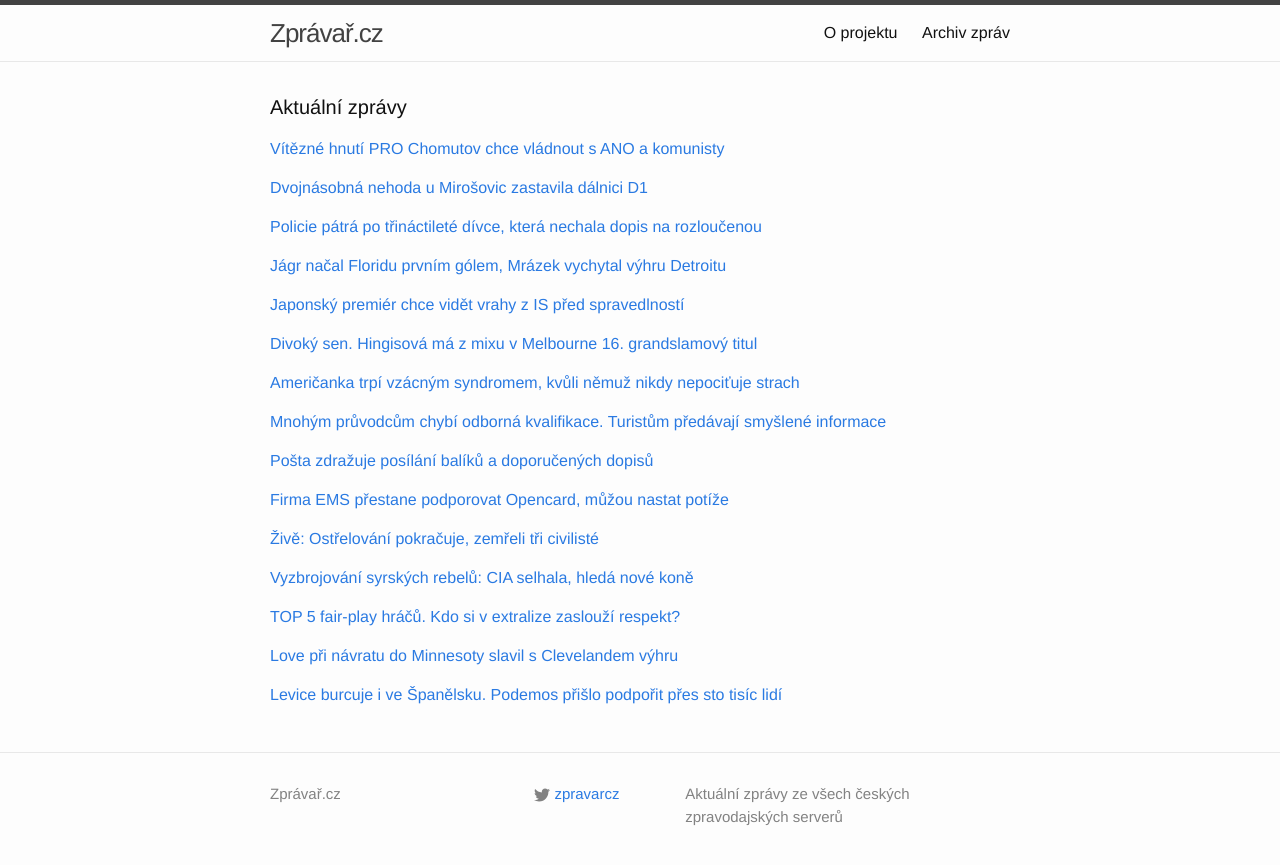
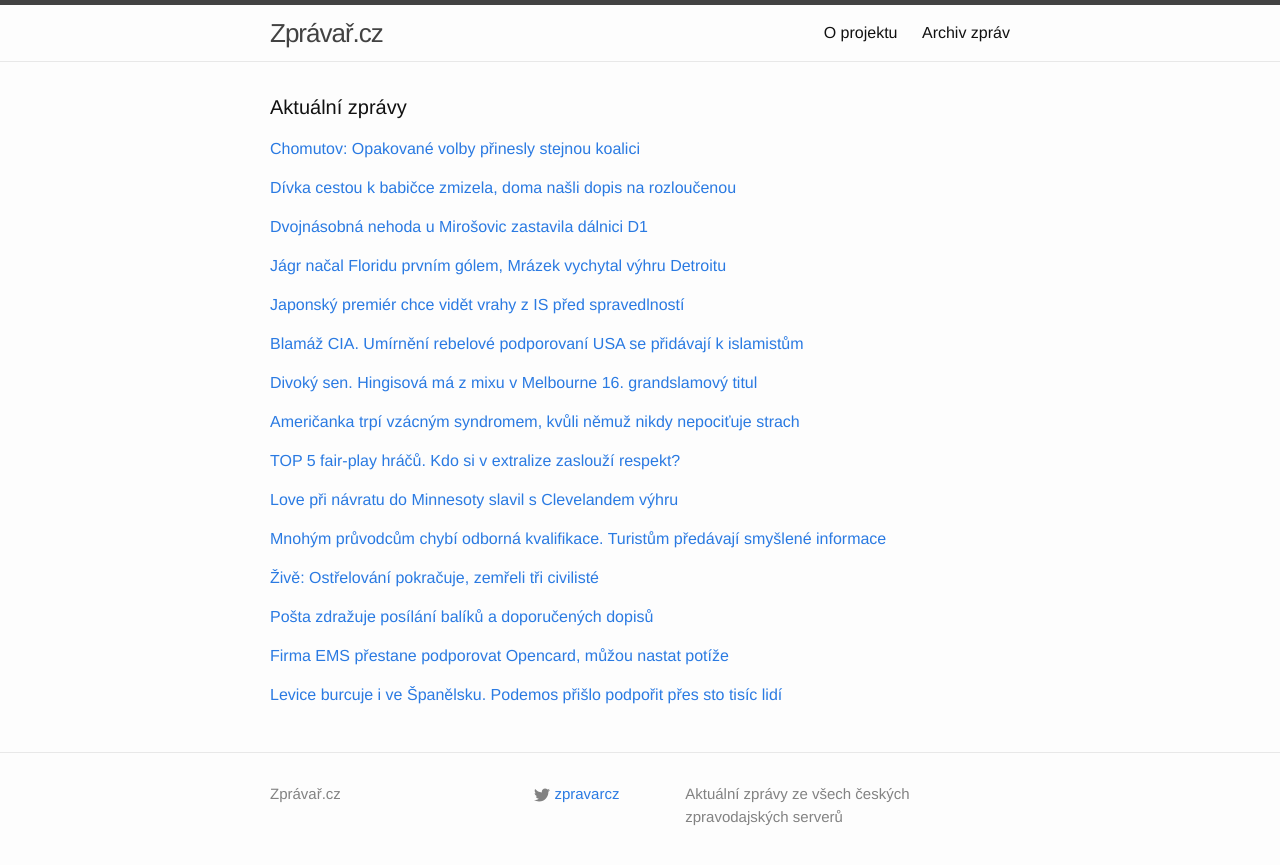
Before and after one commit to adliska/zpravar, a Jekyll site: the page built from index.html, in a window 1280 px wide. Shown: the top 865 px of the page. Built offline with Jekyll 4.4.1, drawn with Linux system fonts in a browser that asks for light colours.

Commit message:
zpravar news update

```diff
--- a/index.html
+++ b/index.html
@@ -5,9 +5,10 @@ layout: default
 <div class="home">
     <h1 class="page-heading">Aktuální zprávy</h1>
 
-<p><a href="javascript:;" onclick="toggle_visibility('zpravy0')">Vítězné hnutí PRO Chomutov chce vládnout s ANO a komunisty</a></p>
+<p><a href="javascript:;" onclick="toggle_visibility('zpravy0')">Chomutov: Opakované volby přinesly stejnou koalici</a></p>
 <div id="zpravy0" style="display:none">
 <ul>
+<li><a href=http://zpravy.aktualne.cz/regiony/ustecky/chomutov-opakovane-volby-prinesly-stejnou-koalici/r~4ce9d2cea9d911e4a10c0025900fea04/>Chomutov: Opakované volby přinesly stejnou koalici - zpravy.aktualne.cz</a></li>
 <li><a href=http://www.rozhlas.cz/_zprava/vitezne-hnuti-pro-chomutov-chce-vladnout-s-ano-a-komunisty--1450292>Vítězné hnutí PRO Chomutov chce vládnout s ANO a komunisty - www.rozhlas.cz</a></li>
 <li><a href=http://www.rozhlas.cz/_zprava/opakovane-volby-v-chomutove-vyhralo-hnuti-pro-chomutov-rozhodlo-o-tom-22-volicu--1450292>Opakované volby v Chomutově vyhrálo hnutí PRO Chomutov, rozhodlo o tom 22 % voličů - www.rozhlas.cz</a></li>
 <li><a href=http://www.novinky.cz/domaci/360381-prubeh-opakovanych-voleb-v-biline-proveruje-policie.html>Průběh opakovaných voleb v Bílině prověřuje policie - www.novinky.cz</a></li>
@@ -19,8 +20,20 @@ layout: default
 <li><a href=http://www.denik.cz/z_domova/volby-v-biline-vyhrala-kscm-k-urnam-prislo-temer-33-procent-volicu-20150201.html>Volby v Bílině vyhrála KSČM, k urnám přišlo téměř 33 procent voličů - www.denik.cz</a></li>
 <li><a href=http://usti.idnes.cz/opakovane-volby-chomutov-bilina-kupceni-hlasy-fq5-/usti-zpravy.aspx?c=A150201_070956_usti-zpravy_hv>V opakovaném hlasování vyhrálo PRO Chomutov, v Bílině komunisté - usti.idnes.cz</a></li>
 </ul>
-</div><p><a href="javascript:;" onclick="toggle_visibility('zpravy1')">Dvojnásobná nehoda u Mirošovic zastavila dálnici D1</a></p>
+</div><p><a href="javascript:;" onclick="toggle_visibility('zpravy1')">Dívka cestou k babičce zmizela, doma našli dopis na rozloučenou</a></p>
 <div id="zpravy1" style="display:none">
+<ul>
+<li><a href=http://praha.idnes.cz/policie-hleda-trinactiletou-divku-d52-/praha-zpravy.aspx?c=A150201_112215_praha-zpravy_mav>Dívka cestou k babičce zmizela, doma našli dopis na rozloučenou - praha.idnes.cz</a></li>
+<li><a href=http://www.ceskatelevize.cz/ct24/regiony/300212-policie-patra-po-trinactilete-divce-nechala-dopis-na-rozloucenou/>Policie pátrá po třináctileté dívce. Nechala dopis na rozloučenou - www.ceskatelevize.cz</a></li>
+<li><a href=http://www.novinky.cz/krimi/360377-policie-patra-po-trinactilete-divce-ktera-nechala-dopis-na-rozloucenou.html>Policie pátrá po třináctileté dívce, která nechala dopis na rozloučenou - www.novinky.cz</a></li>
+<li><a href=http://www.lidovky.cz/policiste-patraji-po-trinactilete-divce-doma-nechala-dopis-na-rozloucenou-159-/zpravy-domov.aspx?c=A150201_091524_ln_domov_ele>Policisté pátrají po třináctileté dívce. Doma nechala dopis na rozloučenou  - www.lidovky.cz</a></li>
+<li><a href=http://www.denik.cz/z_domova/policie-patra-po-13lete-divce-ktera-nechala-dopis-na-rozloucenou-20150201.html>Policie pátrá po 13leté dívce, která nechala dopis na rozloučenou - www.denik.cz</a></li>
+<li><a href=http://www.novinky.cz/krimi/360377-policie-patra-po-trinactilete-divce-ktere-nechala-dopis-na-rozloucenou.html>Policie pátrá po třináctileté dívce, které nechala dopis na rozloučenou - www.novinky.cz</a></li>
+<li><a href=http://www.ceskenoviny.cz/zpravy/zpravy/policie-patra-po-13lete-divce-ktera-nechala-dopis-na-rozloucenou/1175915>Policie pátrá po 13leté dívce, která nechala dopis na rozloučenou - www.ceskenoviny.cz</a></li>
+<li><a href=http://www.rozhlas.cz/_zprava/policie-patra-po-trinactilete-divce-z-prahy-doma-nechala-dopis-na-rozloucenou--1450279>Policie pátrá po třináctileté dívce z Prahy, doma nechala dopis na rozloučenou - www.rozhlas.cz</a></li>
+</ul>
+</div><p><a href="javascript:;" onclick="toggle_visibility('zpravy2')">Dvojnásobná nehoda u Mirošovic zastavila dálnici D1</a></p>
+<div id="zpravy2" style="display:none">
 <ul>
 <li><a href=http://www.denik.cz/z_domova/dvojnasobna-nehoda-u-mirosovic-zastavila-dalnici-d1-20150201.html>Dvojnásobná nehoda u Mirošovic zastavila dálnici D1 - www.denik.cz</a></li>
 <li><a href=http://www.ceskenoviny.cz/zpravy/zpravy/d1-u-mirosovic-uzavrely-dve-nehody-jeden-clovek-byl-zranen/1175961>D1 u Mirošovic uzavřely dvě nehody, jeden člověk byl zraněn - www.ceskenoviny.cz</a></li>
@@ -28,16 +41,6 @@ layout: default
 <li><a href=http://zpravy.aktualne.cz/regiony/dalnici-d1-u-mirosovic-ve-smeru-na-brno-uzavrela-nehoda/r~8d3be864a9f011e486b9002590604f2e/>Dálnici D1 u Mirošovic ve směru na Brno uzavřela nehoda - zpravy.aktualne.cz</a></li>
 <li><a href=http://praha.idnes.cz/d1-nehoda-chodec-auto-0q7-/praha-zpravy.aspx?c=A150201_094331_praha-zpravy_hv>Na D1 srazilo auto člověka, dálnice je zčásti uzavřena - praha.idnes.cz</a></li>
 <li><a href=http://www.ceskenoviny.cz/zpravy/zpravy/dalnici-d1-u-mirosovic-ve-smeru-na-brno-uzavrela-dopravni-nehoda/1175961>Dálnici D1 u Mirošovic ve směru na Brno uzavřela dopravní nehoda - www.ceskenoviny.cz</a></li>
-</ul>
-</div><p><a href="javascript:;" onclick="toggle_visibility('zpravy2')">Policie pátrá po třináctileté dívce, která nechala dopis na rozloučenou</a></p>
-<div id="zpravy2" style="display:none">
-<ul>
-<li><a href=http://www.novinky.cz/krimi/360377-policie-patra-po-trinactilete-divce-ktera-nechala-dopis-na-rozloucenou.html>Policie pátrá po třináctileté dívce, která nechala dopis na rozloučenou - www.novinky.cz</a></li>
-<li><a href=http://www.lidovky.cz/policiste-patraji-po-trinactilete-divce-doma-nechala-dopis-na-rozloucenou-159-/zpravy-domov.aspx?c=A150201_091524_ln_domov_ele>Policisté pátrají po třináctileté dívce. Doma nechala dopis na rozloučenou  - www.lidovky.cz</a></li>
-<li><a href=http://www.denik.cz/z_domova/policie-patra-po-13lete-divce-ktera-nechala-dopis-na-rozloucenou-20150201.html>Policie pátrá po 13leté dívce, která nechala dopis na rozloučenou - www.denik.cz</a></li>
-<li><a href=http://www.novinky.cz/krimi/360377-policie-patra-po-trinactilete-divce-ktere-nechala-dopis-na-rozloucenou.html>Policie pátrá po třináctileté dívce, které nechala dopis na rozloučenou - www.novinky.cz</a></li>
-<li><a href=http://www.ceskenoviny.cz/zpravy/zpravy/policie-patra-po-13lete-divce-ktera-nechala-dopis-na-rozloucenou/1175915>Policie pátrá po 13leté dívce, která nechala dopis na rozloučenou - www.ceskenoviny.cz</a></li>
-<li><a href=http://www.rozhlas.cz/_zprava/policie-patra-po-trinactilete-divce-z-prahy-doma-nechala-dopis-na-rozloucenou--1450279>Policie pátrá po třináctileté dívce z Prahy, doma nechala dopis na rozloučenou - www.rozhlas.cz</a></li>
 </ul>
 </div><p><a href="javascript:;" onclick="toggle_visibility('zpravy3')">Jágr načal Floridu prvním gólem, Mrázek vychytal výhru Detroitu</a></p>
 <div id="zpravy3" style="display:none">
@@ -57,69 +60,70 @@ layout: default
 <li><a href=http://www.ceskenoviny.cz/zpravy/zpravy/video-s-udajnym-stetim-gotoa-je-podle-tokia-nejspis-prave/1175875>Video s údajným stětím Gotoa je podle Tokia nejspíš pravé - www.ceskenoviny.cz</a></li>
 <li><a href=http://www.rozhlas.cz/_zprava/video-zachycujici-zabiti-japonskeho-novinare-islamisty-je-zrejme-prave--1450248>Video zachycující zabití japonského novináře islamisty je zřejmě pravé - www.rozhlas.cz</a></li>
 </ul>
-</div><p><a href="javascript:;" onclick="toggle_visibility('zpravy5')">Divoký sen. Hingisová má z mixu v Melbourne 16. grandslamový titul</a></p>
+</div><p><a href="javascript:;" onclick="toggle_visibility('zpravy5')">Blamáž CIA. Umírnění rebelové podporovaní USA se přidávají k islamistům </a></p>
 <div id="zpravy5" style="display:none">
+<ul>
+<li><a href=http://www.lidovky.cz/blamaz-cia-umirneni-rebelove-podporovani-usa-se-pridavaji-k-islamistum-13u-/zpravy-svet.aspx?c=A150201_111736_ln_zahranici_mmu>Blamáž CIA. Umírnění rebelové podporovaní USA se přidávají k islamistům  - www.lidovky.cz</a></li>
+<li><a href=http://www.tyden.cz/rubriky/zahranici/asie-a-oceanie/vyzbrojovani-syrskych-rebelu-cia-selhala-hleda-nove-kone_332009.html>Vyzbrojování syrských rebelů: CIA selhala, hledá nové koně - www.tyden.cz</a></li>
+<li><a href=http://zahranicni.ihned.cz/blizky-vychod/c1-63467180-islamsky-stat-al-kaida-cia-asad-syrie>CIA platila syrské opozici málo. Bojovníci raději přešli k Al-Káidě a ISIS - zahranicni.ihned.cz</a></li>
+<li><a href=http://www.ceskenoviny.cz/zpravy/zpravy/wsj-tajna-mise-cia-na-vyzbrojeni-syrskych-rebelu-se-nevydarila/1175966>WSJ: Tajná mise CIA na vyzbrojení syrských rebelů se nevydařila - www.ceskenoviny.cz</a></li>
+</ul>
+</div><p><a href="javascript:;" onclick="toggle_visibility('zpravy6')">Divoký sen. Hingisová má z mixu v Melbourne 16. grandslamový titul</a></p>
+<div id="zpravy6" style="display:none">
 <ul>
 <li><a href=http://www.denik.cz/tenis/divoky-sen-hingisova-ma-z-mixu-v-melbourne-16-grandslamovy-titul-20150201.html>Divoký sen. Hingisová má z mixu v Melbourne 16. grandslamový titul - www.denik.cz</a></li>
 <li><a href=http://sport.aktualne.cz/hingisova-ma-z-mixu-v-melbourne-16-grandslamovy-titul/r~19c023eca9ef11e4ba57002590604f2e/>Hingisová má z mixu v Melbourne 16. grandslamový titul - sport.aktualne.cz</a></li>
 <li><a href=http://sport.idnes.cz/australian-open-smisena-ctyrhra-hingisova-paes-f5k-/tenis.aspx?c=A150201_081851_tenis_ald>Hingisová slaví šestnáctý grandslamový titul, s Paesem ovládli čtyřhru - sport.idnes.cz</a></li>
 <li><a href=http://www.sportovninoviny.cz/zpravy/hingisova-ma-z-mixu-v-melbourne-16-grandslamovy-titul/1175929>Hingisová má z mixu v Melbourne 16. grandslamový titul - www.sportovninoviny.cz</a></li>
 </ul>
-</div><p><a href="javascript:;" onclick="toggle_visibility('zpravy6')">Američanka trpí vzácným syndromem, kvůli němuž nikdy nepociťuje strach</a></p>
-<div id="zpravy6" style="display:none">
+</div><p><a href="javascript:;" onclick="toggle_visibility('zpravy7')">Američanka trpí vzácným syndromem, kvůli němuž nikdy nepociťuje strach</a></p>
+<div id="zpravy7" style="display:none">
 <ul>
 <li><a href=http://www.novinky.cz/koktejl/360380-americanka-trpi-vzacnym-syndromem-kvuli-nemuz-nikdy-nepocituje-strach.html>Američanka trpí vzácným syndromem, kvůli němuž nikdy nepociťuje strach - www.novinky.cz</a></li>
 <li><a href=http://www.tyden.cz/rubriky/zdravi/americanka-nezna-strach-muze-za-to-vzacny-syndrom_332003.html>Američanka nezná strach. Může za to vzácný syndrom - www.tyden.cz</a></li>
 <li><a href=http://www.ceskenoviny.cz/zpravy/zpravy/americanka-trpi-vzacnou-nemoci-nema-nikdy-strach/1175913>Američanka trpí vzácnou nemocí, nemá nikdy strach - www.ceskenoviny.cz</a></li>
 </ul>
-</div><p><a href="javascript:;" onclick="toggle_visibility('zpravy7')">Mnohým průvodcům chybí odborná kvalifikace. Turistům předávají smyšlené informace </a></p>
-<div id="zpravy7" style="display:none">
+</div><p><a href="javascript:;" onclick="toggle_visibility('zpravy8')">TOP 5 fair-play hráčů. Kdo si v extralize zaslouží respekt?</a></p>
+<div id="zpravy8" style="display:none">
+<ul>
+<li><a href=http://www.tyden.cz/rubriky/sport/hokej/extraliga/top-5-fair-play-hracu-kdo-si-v-extralize-zaslouzi-respekt_331972.html>TOP 5 fair-play hráčů. Kdo si v extralize zaslouží respekt? - www.tyden.cz</a></li>
+<li><a href=http://www.tyden.cz/rubriky/sport/hokej/extraliga/top-5-fair-play-hokejistu-kdo-si-v-extralize-zaslouzi-respekt_331972.html>TOP 5 fair-play hokejistů. Kdo si v extralize zaslouží respekt? - www.tyden.cz</a></li>
+<li><a href=http://www.tyden.cz/rubriky/sport/hokej/extraliga/top-5-fair-play-hokejistu-extraligy-kdo-si-zaslouzi-respekt_331972.html>TOP 5 fair-play hokejistů extraligy. Kdo si zaslouží respekt? - www.tyden.cz</a></li>
+</ul>
+</div><p><a href="javascript:;" onclick="toggle_visibility('zpravy9')">Love při návratu do Minnesoty slavil s Clevelandem výhru</a></p>
+<div id="zpravy9" style="display:none">
+<ul>
+<li><a href=http://sport.aktualne.cz/love-pri-navratu-do-minnesoty-slavil-s-clevelandem-vyhru/r~d12712d2a9f111e49f60002590604f2e/>Love při návratu do Minnesoty slavil s Clevelandem výhru - sport.aktualne.cz</a></li>
+<li><a href=http://sport.idnes.cz/basketbalova-nba-0kd-/basket.aspx?c=A150201_093236_sport-basket_ald>Love si návrat do Minnesoty neužil. Výhru však Cleveland urval - sport.idnes.cz</a></li>
+<li><a href=http://www.denik.cz/ostatni_sport/love-pri-navratu-do-minnesoty-slavil-s-clevelandem-vyhru-20150201.html>Love při návratu do Minnesoty slavil s Clevelandem výhru - www.denik.cz</a></li>
+</ul>
+</div><p><a href="javascript:;" onclick="toggle_visibility('zpravy10')">Mnohým průvodcům chybí odborná kvalifikace. Turistům předávají smyšlené informace </a></p>
+<div id="zpravy10" style="display:none">
 <ul>
 <li><a href=http://www.rozhlas.cz/_zprava/mnohym-pruvodcum-chybi-odborna-kvalifikace-turistum-predavaji-smyslene-informace--1450263>Mnohým průvodcům chybí odborná kvalifikace. Turistům předávají smyšlené informace  - www.rozhlas.cz</a></li>
 <li><a href=http://www.rozhlas.cz/_zprava/mnohym-pruvodcum-chybi-odborna-kvalifikace-turistum-casto-predavaji-smyslene-informace--1450263>Mnohým průvodcům chybí odborná kvalifikace. Turistům často předávají smyšlené informace  - www.rozhlas.cz</a></li>
 <li><a href=http://www.rozhlas.cz/_zprava/mnohym-pruvodcum-chybi-odborna-kvalifikace-turistum-casto-predava-smyslene-informace--1450263>Mnohým průvodcům chybí odborná kvalifikace. Turistům často předává smyšlené informace  - www.rozhlas.cz</a></li>
 </ul>
-</div><p><a href="javascript:;" onclick="toggle_visibility('zpravy8')">Pošta zdražuje posílání balíků a doporučených dopisů</a></p>
-<div id="zpravy8" style="display:none">
+</div><p><a href="javascript:;" onclick="toggle_visibility('zpravy11')">Živě: Ostřelování pokračuje, zemřeli tři civilisté</a></p>
+<div id="zpravy11" style="display:none">
+<ul>
+<li><a href=http://zpravy.aktualne.cz/zahranici/zive-nedele-1-unora-ukrajina-rusko-separatiste/r~8be0a528a70611e49e4b0025900fea04/>Živě: Ostřelování pokračuje, zemřeli tři civilisté - zpravy.aktualne.cz</a></li>
+<li><a href=http://www.novinky.cz/zahranicni/evropa/360383-boje-na-vychode-ukrajiny-pokracuji-i-po-dalsim-jednani-o-primeri.html>Boje na východě Ukrajiny pokračují i po dalším jednání o příměří - www.novinky.cz</a></li>
+<li><a href=http://www.ceskenoviny.cz/zpravy/zpravy/na-vychode-ukrajiny-opet-hrmela-dela-zahynuli-pry-tri-civiliste/1175960>Na východě Ukrajiny opět hřměla děla, zahynuli prý tři civilisté - www.ceskenoviny.cz</a></li>
+</ul>
+</div><p><a href="javascript:;" onclick="toggle_visibility('zpravy12')">Pošta zdražuje posílání balíků a doporučených dopisů</a></p>
+<div id="zpravy12" style="display:none">
 <ul>
 <li><a href=http://www.tyden.cz/rubriky/byznys/cesko/posta-zdrazuje-posilani-baliku-a-doporucenych-dopisu_332002.html>Pošta zdražuje posílání balíků a doporučených dopisů - www.tyden.cz</a></li>
 <li><a href=http://ekonomika.idnes.cz/ceska-posta-zdrazeni-sluzby-dopis-balik-f0b-/ekoakcie.aspx?c=A150201_073411_ekoakcie_hv>Pošta od února zdražila posílání balíků a doporučených dopisů - ekonomika.idnes.cz</a></li>
 <li><a href=http://www.denik.cz/ekonomika/posta-zdrazuje-posilani-baliku-a-doporucenych-dopisu-20150201.html>Pošta zdražuje posílání balíků a doporučených dopisů - www.denik.cz</a></li>
 </ul>
-</div><p><a href="javascript:;" onclick="toggle_visibility('zpravy9')">Firma EMS přestane podporovat Opencard, můžou nastat potíže</a></p>
-<div id="zpravy9" style="display:none">
+</div><p><a href="javascript:;" onclick="toggle_visibility('zpravy13')">Firma EMS přestane podporovat Opencard, můžou nastat potíže</a></p>
+<div id="zpravy13" style="display:none">
 <ul>
 <li><a href=http://praha.idnes.cz/open-card-ems-praha-0a0-/praha-zpravy.aspx?c=A150201_072614_praha-zpravy_hv>Firma EMS přestane podporovat Opencard, můžou nastat potíže - praha.idnes.cz</a></li>
 <li><a href=http://www.novinky.cz/domaci/360373-projekt-opencard-se-ocitne-bez-podpory.html>Projekt opencard se ocitne bez podpory - www.novinky.cz</a></li>
 <li><a href=http://www.ceskenoviny.cz/zpravy/zpravy/firma-ems-prestane-podporovat-opencard-muzou-nastat-potize/1175909>Firma EMS přestane podporovat opencard, můžou nastat potíže - www.ceskenoviny.cz</a></li>
-</ul>
-</div><p><a href="javascript:;" onclick="toggle_visibility('zpravy10')">Živě: Ostřelování pokračuje, zemřeli tři civilisté</a></p>
-<div id="zpravy10" style="display:none">
-<ul>
-<li><a href=http://zpravy.aktualne.cz/zahranici/zive-nedele-1-unora-ukrajina-rusko-separatiste/r~8be0a528a70611e49e4b0025900fea04/>Živě: Ostřelování pokračuje, zemřeli tři civilisté - zpravy.aktualne.cz</a></li>
-<li><a href=http://www.novinky.cz/zahranicni/evropa/360383-boje-na-vychode-ukrajiny-pokracuji-i-po-dalsim-jednani-o-primeri.html>Boje na východě Ukrajiny pokračují i po dalším jednání o příměří - www.novinky.cz</a></li>
-<li><a href=http://www.ceskenoviny.cz/zpravy/zpravy/na-vychode-ukrajiny-opet-hrmela-dela-zahynuli-pry-tri-civiliste/1175960>Na východě Ukrajiny opět hřměla děla, zahynuli prý tři civilisté - www.ceskenoviny.cz</a></li>
-</ul>
-</div><p><a href="javascript:;" onclick="toggle_visibility('zpravy11')">Vyzbrojování syrských rebelů: CIA selhala, hledá nové koně</a></p>
-<div id="zpravy11" style="display:none">
-<ul>
-<li><a href=http://www.tyden.cz/rubriky/zahranici/asie-a-oceanie/vyzbrojovani-syrskych-rebelu-cia-selhala-hleda-nove-kone_332009.html>Vyzbrojování syrských rebelů: CIA selhala, hledá nové koně - www.tyden.cz</a></li>
-<li><a href=http://zahranicni.ihned.cz/blizky-vychod/c1-63467180-islamsky-stat-al-kaida-cia-asad-syrie>CIA platila syrské opozici málo. Bojovníci raději přešli k Al-Káidě a ISIS - zahranicni.ihned.cz</a></li>
-<li><a href=http://www.ceskenoviny.cz/zpravy/zpravy/wsj-tajna-mise-cia-na-vyzbrojeni-syrskych-rebelu-se-nevydarila/1175966>WSJ: Tajná mise CIA na vyzbrojení syrských rebelů se nevydařila - www.ceskenoviny.cz</a></li>
-</ul>
-</div><p><a href="javascript:;" onclick="toggle_visibility('zpravy12')">TOP 5 fair-play hráčů. Kdo si v extralize zaslouží respekt?</a></p>
-<div id="zpravy12" style="display:none">
-<ul>
-<li><a href=http://www.tyden.cz/rubriky/sport/hokej/extraliga/top-5-fair-play-hracu-kdo-si-v-extralize-zaslouzi-respekt_331972.html>TOP 5 fair-play hráčů. Kdo si v extralize zaslouží respekt? - www.tyden.cz</a></li>
-<li><a href=http://www.tyden.cz/rubriky/sport/hokej/extraliga/top-5-fair-play-hokejistu-kdo-si-v-extralize-zaslouzi-respekt_331972.html>TOP 5 fair-play hokejistů. Kdo si v extralize zaslouží respekt? - www.tyden.cz</a></li>
-<li><a href=http://www.tyden.cz/rubriky/sport/hokej/extraliga/top-5-fair-play-hokejistu-extraligy-kdo-si-zaslouzi-respekt_331972.html>TOP 5 fair-play hokejistů extraligy. Kdo si zaslouží respekt? - www.tyden.cz</a></li>
-</ul>
-</div><p><a href="javascript:;" onclick="toggle_visibility('zpravy13')">Love při návratu do Minnesoty slavil s Clevelandem výhru</a></p>
-<div id="zpravy13" style="display:none">
-<ul>
-<li><a href=http://sport.aktualne.cz/love-pri-navratu-do-minnesoty-slavil-s-clevelandem-vyhru/r~d12712d2a9f111e49f60002590604f2e/>Love při návratu do Minnesoty slavil s Clevelandem výhru - sport.aktualne.cz</a></li>
-<li><a href=http://sport.idnes.cz/basketbalova-nba-0kd-/basket.aspx?c=A150201_093236_sport-basket_ald>Love si návrat do Minnesoty neužil. Výhru však Cleveland urval - sport.idnes.cz</a></li>
-<li><a href=http://www.denik.cz/ostatni_sport/love-pri-navratu-do-minnesoty-slavil-s-clevelandem-vyhru-20150201.html>Love při návratu do Minnesoty slavil s Clevelandem výhru - www.denik.cz</a></li>
 </ul>
 </div><p><a href="javascript:;" onclick="toggle_visibility('zpravy14')">Levice burcuje i ve Španělsku. Podemos přišlo podpořit přes sto tisíc lidí</a></p>
 <div id="zpravy14" style="display:none">
```
